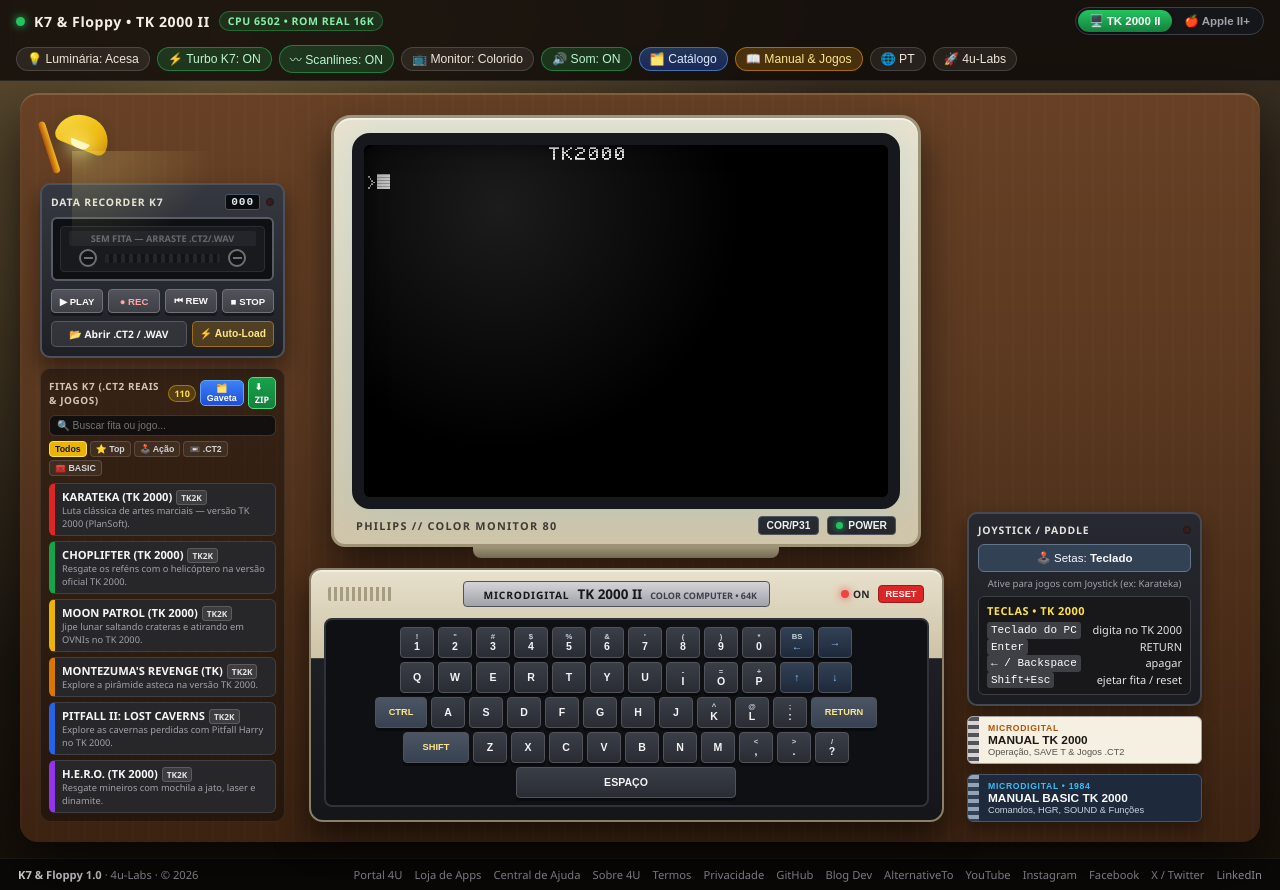
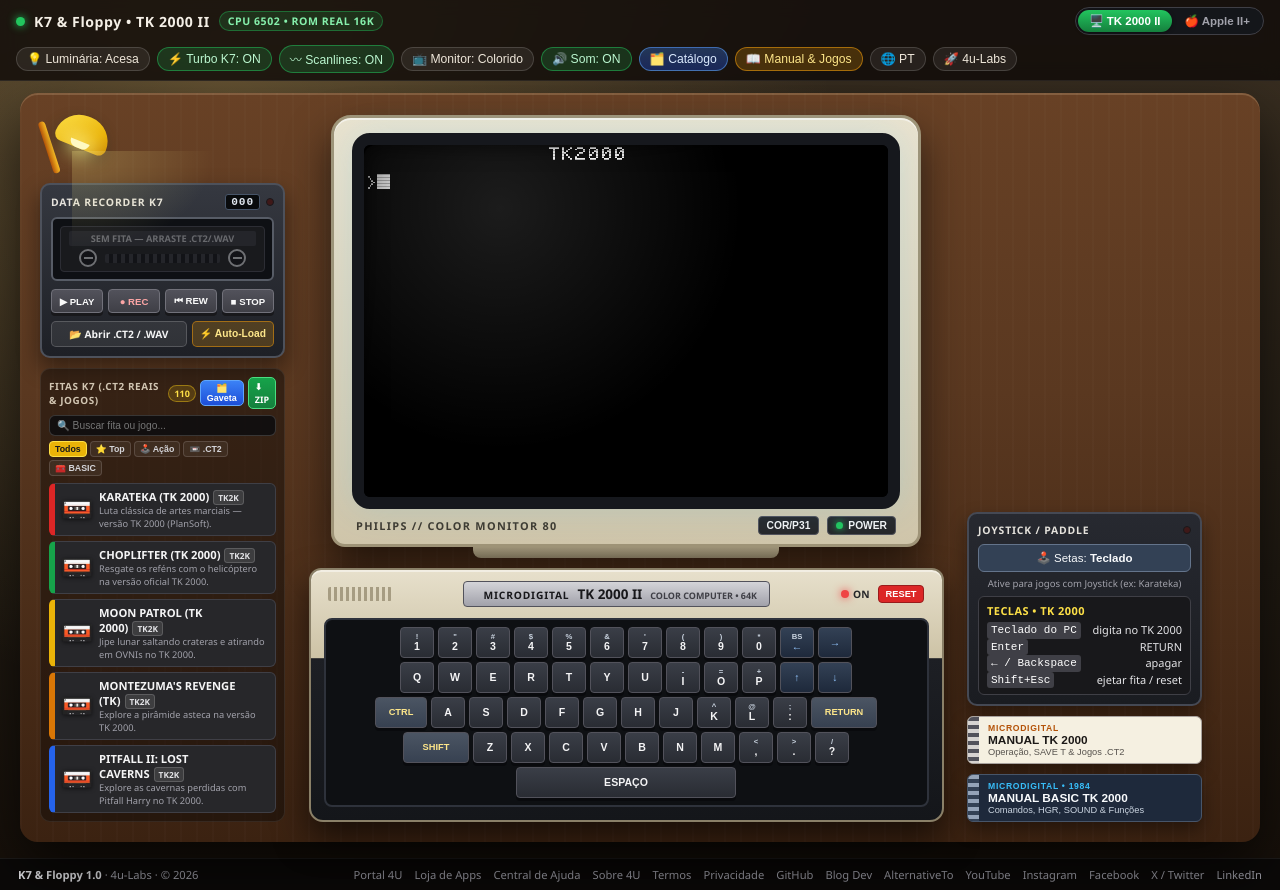
Before and after one commit to 4u-Labs/k7floppy, a website with bundled scripts: page index.html in a window 1280 px wide. Built offline with nearby package versions, Linux system fonts and the light colour scheme; files whose address does not match are found by name.

Commit message:
Add mini cassette icon to TK 2000 tape rack and catalog cards

```diff
--- a/js/main.js
+++ b/js/main.js
@@ -1069,7 +1069,17 @@ function renderTapeRack() {
     const desc = currentLang === 'en' ? (item.descriptionEn || item.description) : item.description;
     row.title = desc || item.title;
 
+    const tapeThumb = document.createElement('img');
+    tapeThumb.className = 'tape-mini-icon';
+    tapeThumb.src = 'assets/k7-mini.webp';
+    tapeThumb.alt = '';
+    tapeThumb.width = 30;
+    tapeThumb.height = 19;
+    tapeThumb.loading = 'lazy';
+    row.appendChild(tapeThumb);
+
     const info = document.createElement('div');
+    info.className = 'tape-item-info';
     const titleEl = document.createElement('strong');
     titleEl.innerHTML = `${item.title}${item.badge ? `<span class="media-item-badge">${item.badge}</span>` : ''}`;
     const subEl = document.createElement('small');
@@ -2331,7 +2341,9 @@ function renderCatalogModal() {
     card.className = `catalog-card ${item.isActive ? 'active' : ''}`;
     card.style.setProperty('--card-accent', item.color);
 
-    const icon = isA2 ? '💾' : '📼';
+    const icon = isA2
+      ? '💾'
+      : '<img class="catalog-k7-icon" src="assets/k7-mini.webp" alt="" width="22" height="14" />';
     const actionLabel = item.isActive
       ? tr('⏹ Em execução (Clique p/ ejetar)', '⏹ Running (Click to eject)')
       : isA2
--- a/style.css
+++ b/style.css
@@ -477,7 +477,7 @@ body:not(.lamp-on) .lamp-cone {
   display: flex;
   align-items: center;
   justify-content: space-between;
-  gap: 6px;
+  gap: 7px;
   background: #27272a;
   border: 1px solid #3f3f46;
   border-left: 6px solid var(--tape-color, #eab308);
@@ -487,6 +487,27 @@ body:not(.lamp-on) .lamp-cone {
   cursor: pointer;
   text-align: left;
   transition: transform 0.14s ease, border-color 0.14s ease;
+}
+
+.tape-mini-icon {
+  width: 30px;
+  height: 19px;
+  object-fit: contain;
+  flex-shrink: 0;
+  filter: drop-shadow(0 1px 2px rgba(0, 0, 0, 0.55));
+}
+
+.tape-item-info {
+  flex: 1;
+  min-width: 0;
+}
+
+.catalog-k7-icon {
+  width: 22px;
+  height: 14px;
+  object-fit: contain;
+  vertical-align: -2px;
+  margin-right: 4px;
 }
 
 .tape-item:hover {
```
Also changed, not shown: assets/k7-mini.webp (added).
